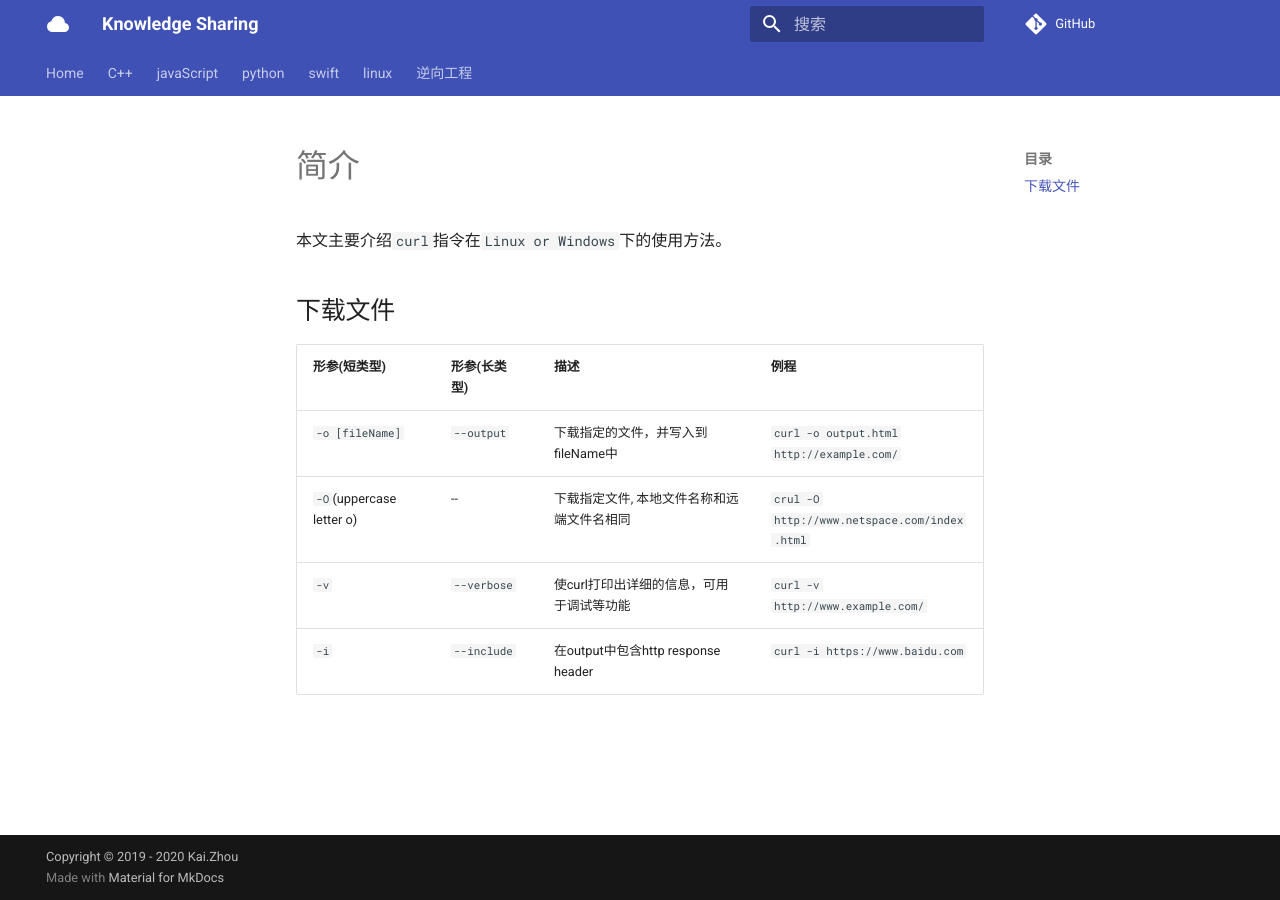
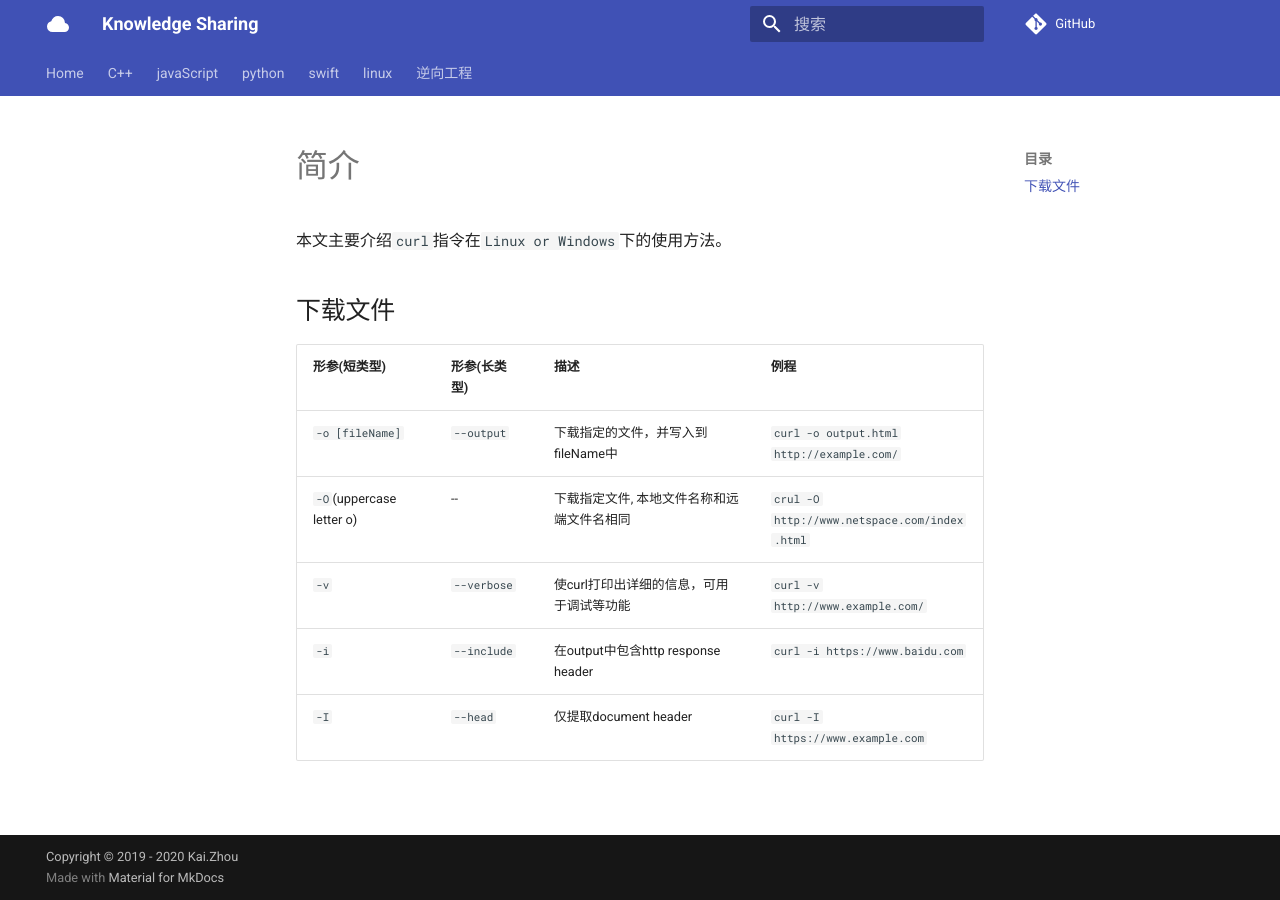
Before and after one commit to zhoukaidev/ks_blog, an MkDocs documentation site: the page built from docs/shell/linux/tools/curl.md, in a window 1280 px wide. Built offline with MkDocs 1.6.1 and Material for MkDocs 9.7.7, drawn with Linux system fonts in a browser that asks for light colours; comment, search, counter and statistics services are not loaded.

Commit message:
Update curl.md

```diff
--- a/docs/shell/linux/tools/curl.md
+++ b/docs/shell/linux/tools/curl.md
@@ -10,3 +10,4 @@
 | `-O`(uppercase letter o) | -- |下载指定文件, 本地文件名称和远端文件名相同  | `crul -O http://www.netspace.com/index.html` |
 | `-v`       | `--verbose` | 使curl打印出详细的信息，可用于调试等功能  | `curl -v http://www.example.com/` |
 | `-i`   | `--include`   | 在output中包含http response header   |  `curl -i https://www.baidu.com`  |
+| `-I`  | `--head`  | 仅提取document header  | `curl -I https://www.example.com` |
```
